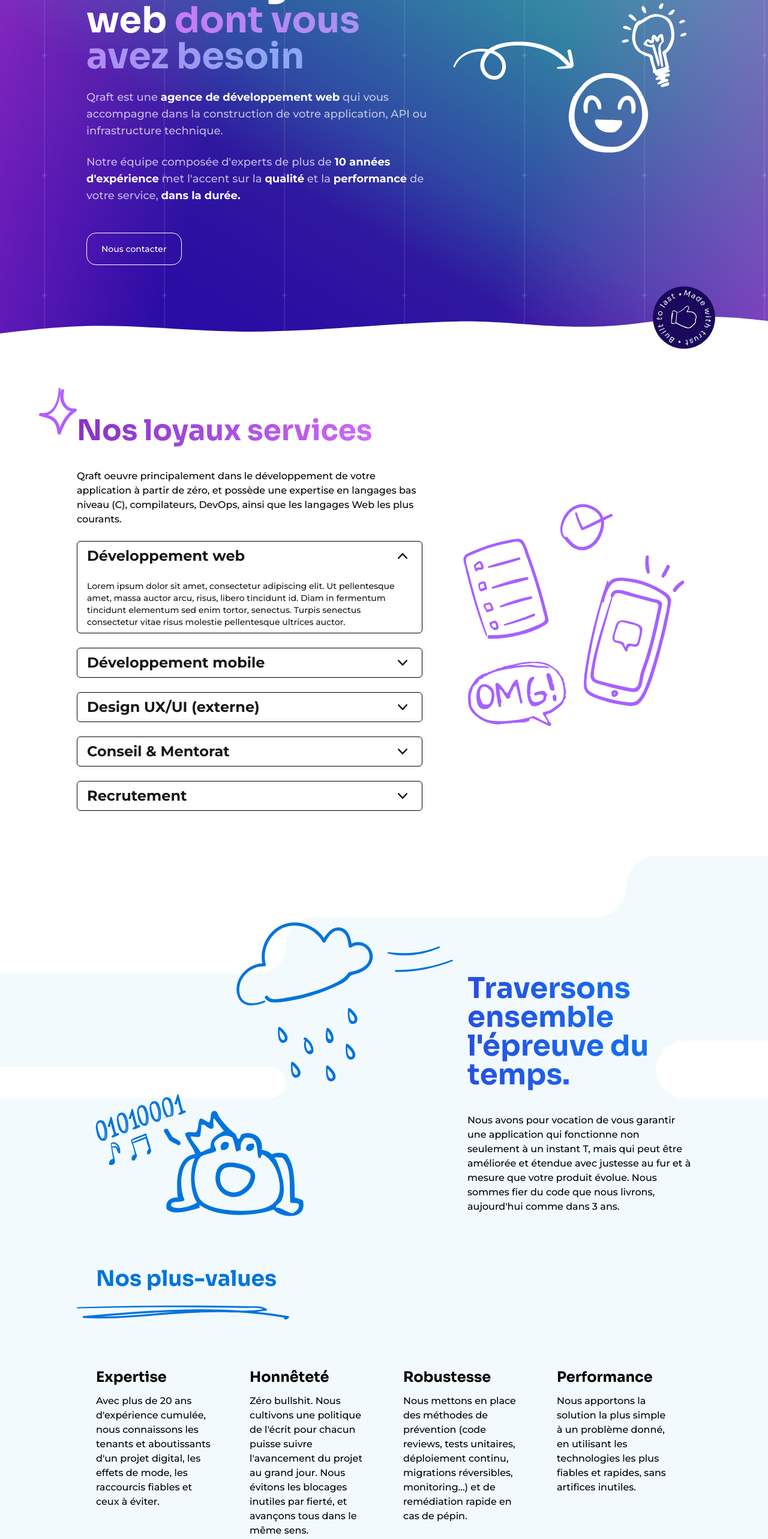
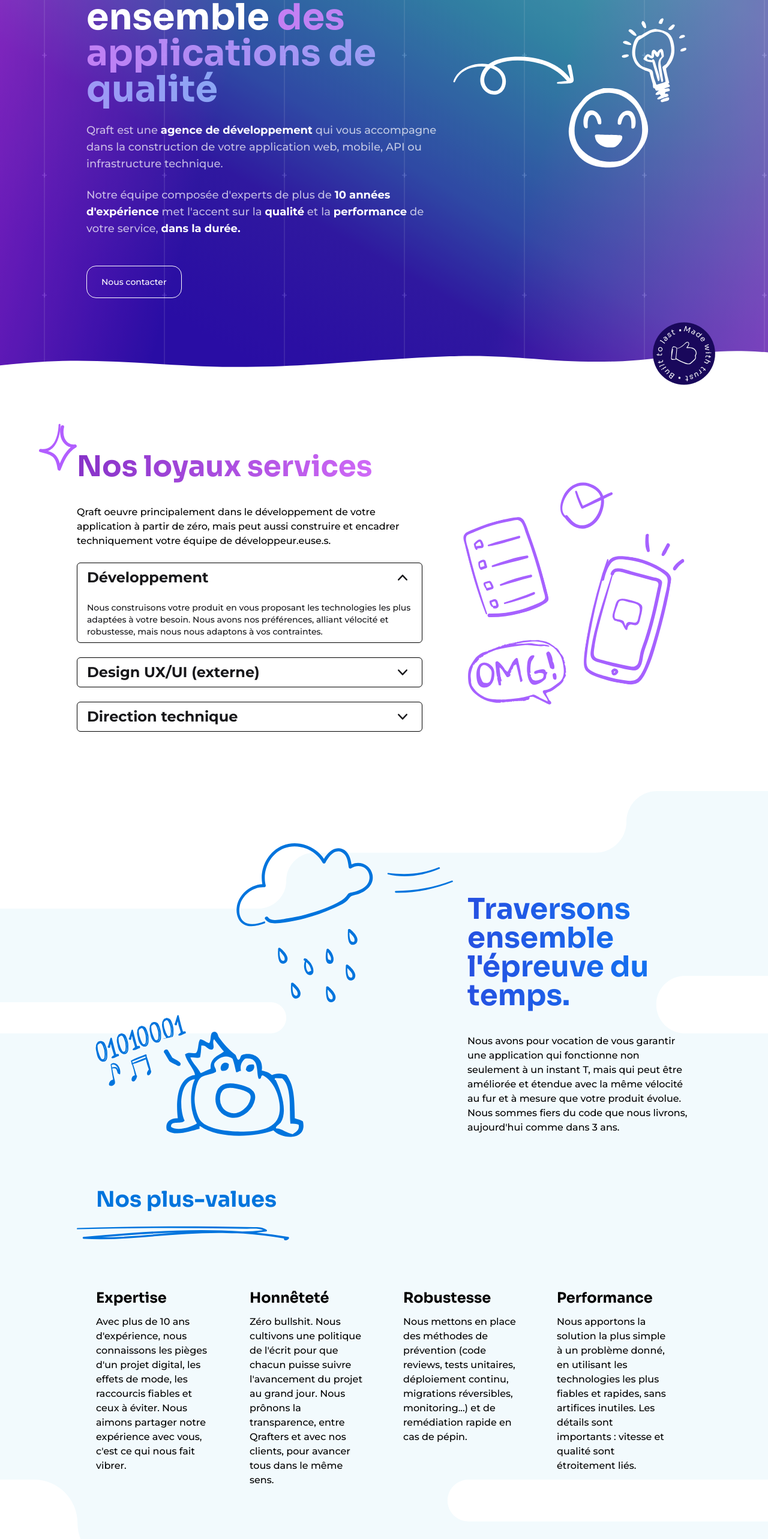
Before and after one commit to qrafttech/website, a Next.js app: page / in a window 1280 px wide. Shown: the part 180-2746 px from the top of the page at 60% size. Built offline with nearby package versions, Linux system fonts and the light colour scheme.

Commit message:
refactor(wordings): change editorial content and wording
- replace Lorem ipsum text
- make additional corrections and changes of tone for instance

```diff
--- a/app/Cover.tsx
+++ b/app/Cover.tsx
@@ -9,19 +9,17 @@ export default function Cover() {
       <div className="flex flex-col-reverse md:flex-row">
         <div className="flex flex-[6_6_0%] flex-col justify-center p-4">
           <h1 className="font-serif text-4xl font-bold text-white md:text-5xl lg:text-6xl">
-            La seule agence web{" "}
+            Construisons ensemble{" "}
             <span className="bg-gradient-to-r from-[#d582fc] to-[#95b2fd] bg-clip-text text-transparent opacity-90">
-              dont vous avez besoin
+              des applications de qualité
             </span>
           </h1>
           <div className="lg:text-lg">
             <p className="py-6 text-white/70">
               Qraft est une{" "}
-              <strong className="text-white">
-                agence de développement web
-              </strong>{" "}
-              qui vous accompagne dans la construction de votre application, API
-              ou infrastructure technique.
+              <strong className="text-white">agence de développement</strong>{" "}
+              qui vous accompagne dans la construction de votre application web,
+              mobile, API ou infrastructure technique.
             </p>
             <p className="pb-12 text-white/70">
               Notre équipe composée d&#39;experts de plus de{" "}
--- a/app/Services.tsx
+++ b/app/Services.tsx
@@ -21,29 +21,21 @@ export default function Services() {
         </div>
         <p className="py-6">
           Qraft oeuvre principalement dans le développement de votre application
-          à partir de zéro, et possède une expertise en langages bas niveau (C),
-          compilateurs, DevOps, ainsi que les langages Web les plus courants.
+          à partir de zéro, mais peut aussi construire et encadrer techniquement
+          votre équipe de développeur.euse.s.
         </p>
         <Disclosure
-          title="Développement web"
-          content="Lorem ipsum dolor sit amet, consectetur adipiscing elit. Ut pellentesque amet, massa auctor arcu, risus, libero tincidunt id. Diam in fermentum tincidunt elementum sed enim tortor, senectus. Turpis senectus consectetur vitae risus molestie pellentesque ultrices auctor."
+          title="Développement"
+          content="Nous construisons votre produit en vous proposant les technologies les plus adaptées à votre besoin. Nous avons nos préférences, alliant vélocité et robustesse, mais nous nous adaptons à vos contraintes."
           defaultOpen
         />
         <Disclosure
-          title="Développement mobile"
-          content="Lorem ipsum dolor sit amet, consectetur adipiscing elit. Ut pellentesque amet, massa auctor arcu, risus, libero tincidunt id. Diam in fermentum tincidunt elementum sed enim tortor, senectus. Turpis senectus consectetur vitae risus molestie pellentesque ultrices auctor."
+          title="Design UX/UI (externe)"
+          content="Qraft est composé uniquement de développeur.euse.s, mais un produit performant n’est rien sans une bonne interface. Nous travaillons avec des designers créatifs et pragmatiques ; ils connaissent les contraintes du développement et imaginent des interfaces utilisables et rapides à implémenter."
         />
         <Disclosure
-          title="Design UX/UI (externe)"
-          content="Lorem ipsum dolor sit amet, consectetur adipiscing elit. Ut pellentesque amet, massa auctor arcu, risus, libero tincidunt id. Diam in fermentum tincidunt elementum sed enim tortor, senectus. Turpis senectus consectetur vitae risus molestie pellentesque ultrices auctor."
-        />
-        <Disclosure
-          title="Conseil & Mentorat"
-          content="Lorem ipsum dolor sit amet, consectetur adipiscing elit. Ut pellentesque amet, massa auctor arcu, risus, libero tincidunt id. Diam in fermentum tincidunt elementum sed enim tortor, senectus. Turpis senectus consectetur vitae risus molestie pellentesque ultrices auctor."
-        />
-        <Disclosure
-          title="Recrutement"
-          content="Lorem ipsum dolor sit amet, consectetur adipiscing elit. Ut pellentesque amet, massa auctor arcu, risus, libero tincidunt id. Diam in fermentum tincidunt elementum sed enim tortor, senectus. Turpis senectus consectetur vitae risus molestie pellentesque ultrices auctor."
+          title="Direction technique"
+          content="Les expert.e.s de Qraft ont été CTO ou VP Engineering dans plusieurs startups. Nous savons recruter et encadrer votre future équipe de développeurs."
         />
       </div>
       <Image
--- a/app/Stack.tsx
+++ b/app/Stack.tsx
@@ -56,7 +56,8 @@ export default function Stack() {
           </h3>
           <p className="pb-8">
             Nous nous adaptons à votre stack technique, mais nous avons quelques
-            préférences, en ligne avec nos valeurs.
+            préférences, qui représentent nos valeurs&nbsp;: performance,
+            qualité et vélocité.
           </p>
           <div className="flex flex-col">
             <div className="flex flex-col md:flex-row md:justify-between">
@@ -114,8 +115,8 @@ export default function Stack() {
             Dans nos cordes
           </h3>
           <p className="pb-8">
-            Nous travaillons avec plaisir avec ces technologies plébiscitées par
-            nos clients.
+            Nous travaillons aussi avec plaisir avec ces technologies
+            plébiscitées par nos clients.
           </p>
           <div className="flex flex-col">
             <StackGroup title="Backend">
--- a/app/Team.tsx
+++ b/app/Team.tsx
@@ -24,13 +24,13 @@ export default function Team() {
           <strong>Alexis</strong> et <strong>Nicolas</strong> ont une dizaine
           d&#39;années d&#39;expériences dans le développement et se sont
           rencontrés au sein d&#39;une startup fintech incubée par Facebook.
-          Après avoir travaillés ensemble sur plusieurs projets, ils décident de
+          Après avoir travaillé ensemble sur plusieurs projets, ils décident de
           s&#39;associer autour de valeurs communes en 2020&nbsp;:{" "}
           <strong>Qraft</strong> est né.
         </p>
         <p>
           Tous deux croient fortement aux profils atypiques, tant qu&#39;ils
-          sont motivés et font preuves de résilience. C&#39;est dans cette
+          sont motivés et font preuve de résilience. C&#39;est dans cette
           optique <strong>organique</strong> et <strong>pédagogue</strong> que
           Qraft compte aujourd&#39;hui 4 développeurs et s&#39;agrandit toujours
           plus, dans la <strong>bonne humeur</strong>&nbsp;!
--- a/app/Values.tsx
+++ b/app/Values.tsx
@@ -28,8 +28,8 @@ export default function Values() {
           <p className="py-6">
             Nous avons pour vocation de vous garantir une application qui
             fonctionne non seulement à un instant T, mais qui peut être
-            améliorée et étendue avec justesse au fur et à mesure que votre
-            produit évolue. Nous sommes fier du code que nous livrons,
+            améliorée et étendue avec la même vélocité au fur et à mesure que
+            votre produit évolue. Nous sommes fiers du code que nous livrons,
             aujourd&#39;hui comme dans 3 ans.
           </p>
         </div>
@@ -47,16 +47,15 @@ export default function Values() {
       <div className="grid grid-cols-1 py-16 sm:grid-cols-2 md:grid-cols-4">
         <Value
           title="Expertise"
-          content="Avec plus de 20 ans d&#39;expérience cumulée, nous connaissons les
-            tenants et aboutissants d&#39;un projet digital, les effets de mode,
-            les raccourcis fiables et ceux à éviter."
+          content="Avec plus de 10 ans d&#39;expérience, nous connaissons les
+            pièges d&#39;un projet digital, les effets de mode,
+            les raccourcis fiables et ceux à éviter. Nous aimons partager notre expérience avec vous, c'est ce qui nous fait vibrer."
         />
         <Value
           title="Honnêteté"
           content="Zéro bullshit. Nous cultivons une politique de l&#39;écrit pour
-          chacun puisse suivre l&#39;avancement du projet au grand jour. Nous
-          évitons les blocages inutiles par fierté, et avançons tous dans le
-          même sens."
+          que chacun puisse suivre l&#39;avancement du projet au grand jour. Nous
+          prônons la transparence, entre Qrafters et avec nos clients, pour avancer tous dans le même sens."
         />
         <Value
           title="Robustesse"
@@ -68,7 +67,7 @@ export default function Values() {
           title="Performance"
           content="Nous apportons la solution la plus simple à un problème donné, en
           utilisant les technologies les plus fiables et rapides, sans
-          artifices inutiles."
+          artifices inutiles. Les détails sont importants&nbsp;: vitesse et qualité sont étroitement liés."
         />
       </div>
     </div>
```
